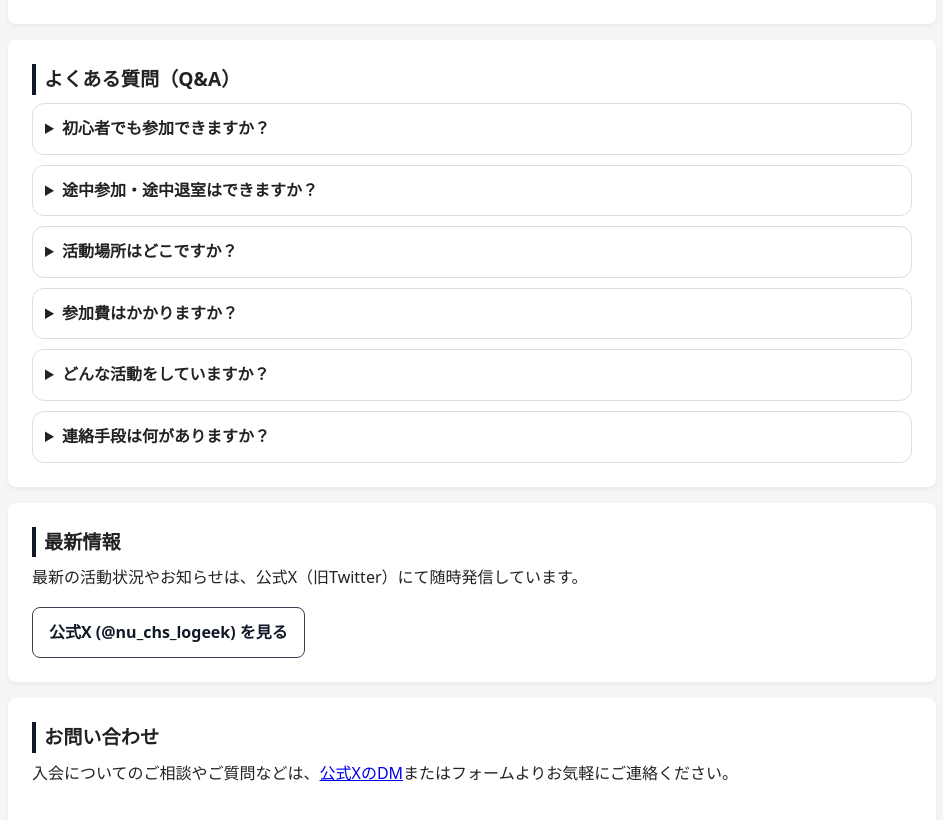
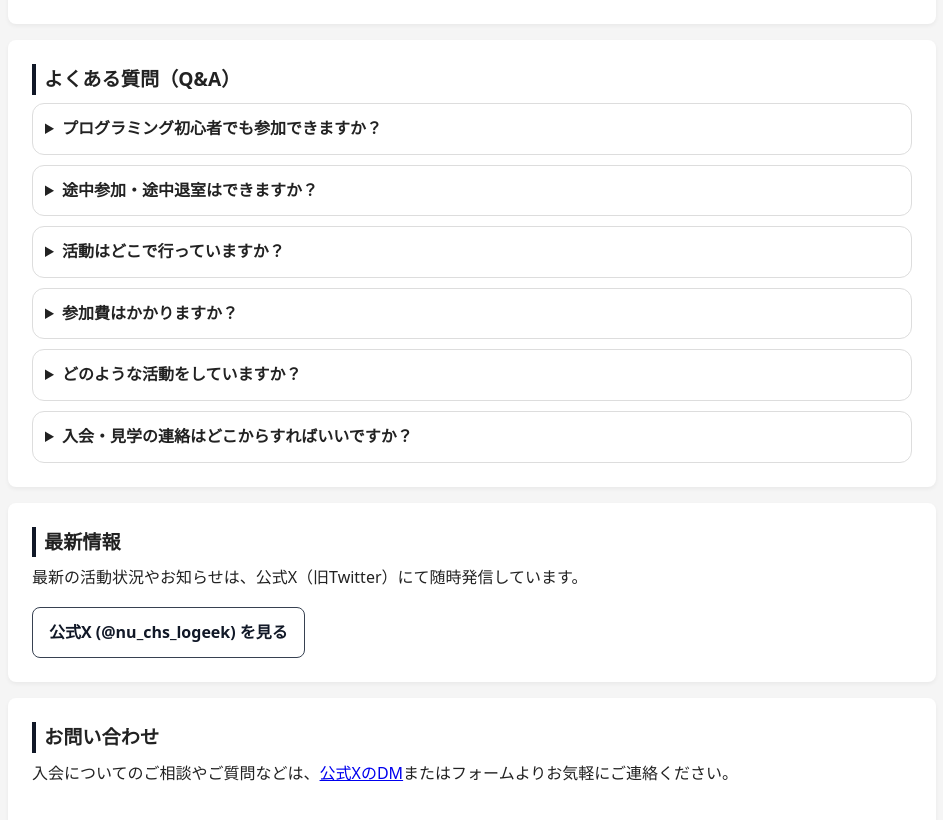
Before and after one commit to LoGeek-nu/officialWebApps, a React (Vite) app: page / in a window 1280 px wide. Shown: the part 3051-3871 px from the top of the page, without its empty margins (168-1111 px from the left). Built offline with nearby package versions, Linux system fonts and the light colour scheme; grey boxes are pictures that could not be loaded.

Commit message:
refs: #23 表記揺れの修正

```diff
--- a/src/components/FAQ.jsx
+++ b/src/components/FAQ.jsx
@@ -2,25 +2,28 @@
 export default function FAQ() {
   const faqs = [
     {
-      q: "初心者でも参加できますか？",
-      a: "参加できます！やってみたい気持ちがあればOK。ゆるくサポートします。",
+      q: "プログラミング初心者でも参加できますか？",
+      a: "もちろんです！「やってみたい」という気持ちがあれば十分です。経験は問いませんので、お気軽にどうぞ。",
     },
     {
       q: "途中参加・途中退室はできますか？",
-      a: "できます。来られる時間だけで大丈夫です。",
+      a: "大丈夫です。来られる時間だけ参加してください。事前連絡も不要です。",
     },
     {
-      q: "活動場所はどこですか？",
-      a: "日本大学文理学部8号館2階の計算機室が主な活動場所です（変更がある場合はお知らせします）。",
-    },
-    { q: "参加費はかかりますか？", a: "年会費は無料です。" },
-    {
-      q: "どんな活動をしていますか？",
-      a: "AtCoder会、勉強会、もくもく会、学期ごとのLT会などです。",
+      q: "活動はどこで行っていますか？",
+      a: "主に日本大学文理学部 8号館2階の計算機室で活動しています。変更がある場合は事前にお知らせします。",
     },
     {
-      q: "連絡手段は何がありますか？",
-      a: "X（旧Twitter）のDMまたはお問い合わせフォームから連絡できます。",
+      q: "参加費はかかりますか？",
+      a: "年会費は無料です。",
+    },
+    {
+      q: "どのような活動をしていますか？",
+      a: "AtCoder会・勉強会・もくもく会・学期ごとのLT会などを行っています。興味のある活動だけ参加するのも大歓迎です１",
+    },
+    {
+      q: "入会・見学の連絡はどこからすればいいですか？",
+      a: "X（旧Twitter）のDM、またはこのページ下部のお問い合わせフォームからご連絡ください。",
     },
   ];
 
@@ -38,7 +41,9 @@ export default function FAQ() {
               borderRadius: 12,
             }}
           >
-            <summary style={{ cursor: "pointer", fontWeight: 700 }}>{f.q}</summary>
+            <summary style={{ cursor: "pointer", fontWeight: 700 }}>
+              {f.q}
+            </summary>
             <div style={{ marginTop: 8, lineHeight: 1.7 }}>{f.a}</div>
           </details>
         ))}
```
